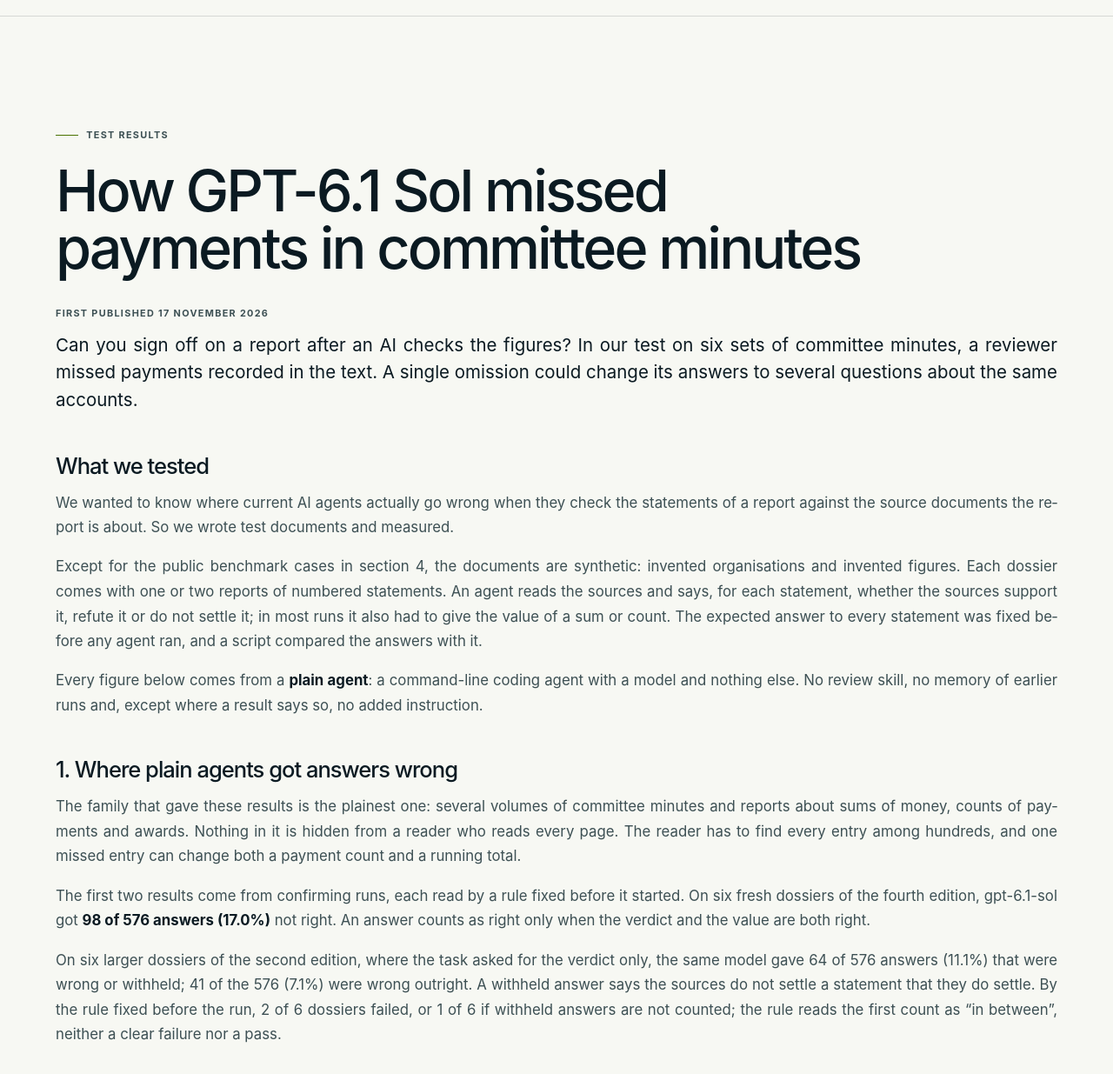
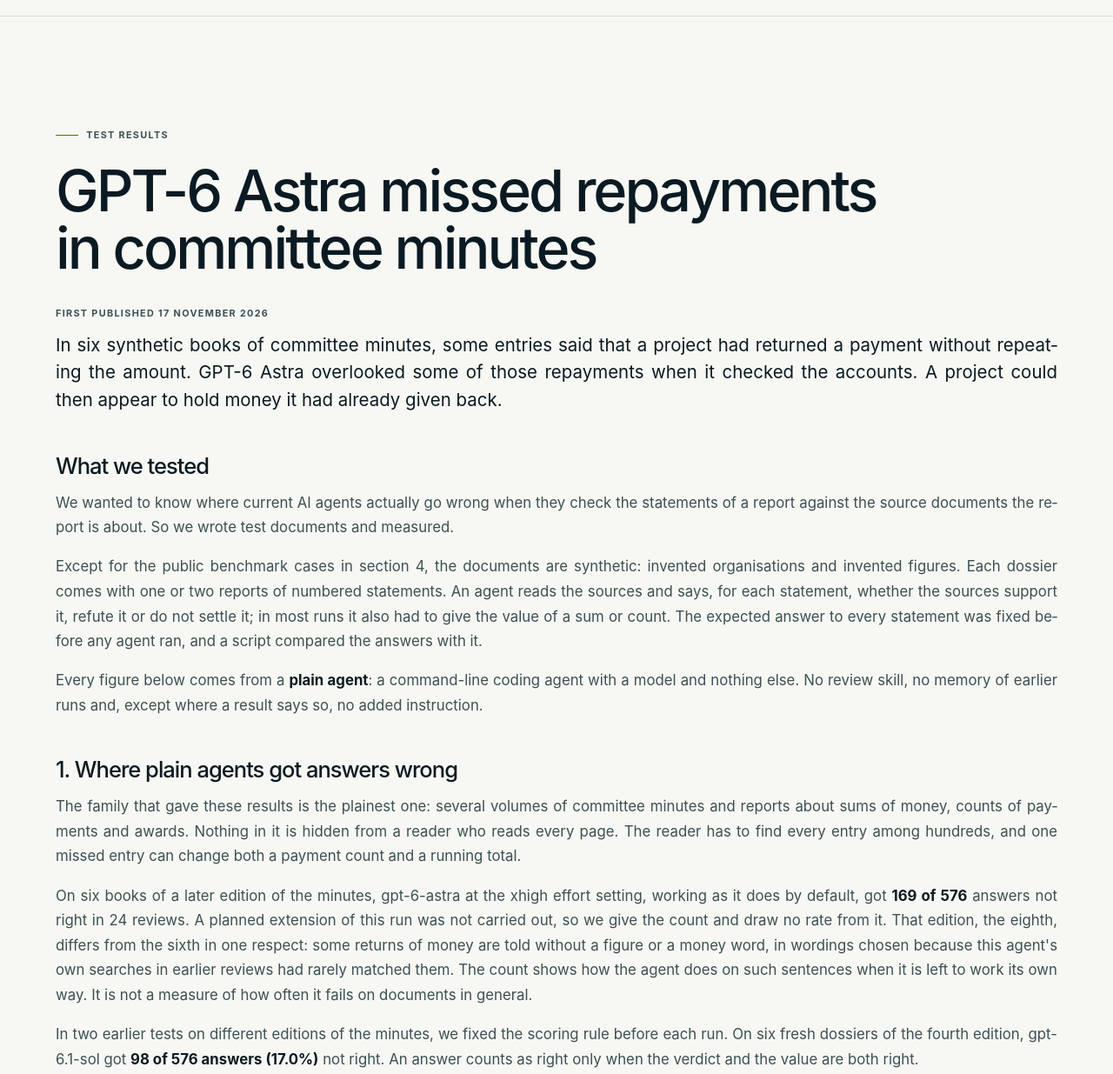
Before and after one commit to deep-proof/website, a plain HTML site: page docs/ai-agents-misread-long-documents.html in a window 1280 px wide. Shown: the part 65-1300 px from the top of the page at 87% size. Drawn offline with Linux system fonts and the light colour scheme.

Commit message:
Correct the payment study headline and link the Astra review scores

```diff
--- a/docs/ai-agents-misread-long-documents.html
+++ b/docs/ai-agents-misread-long-documents.html
@@ -3,8 +3,8 @@
   <head>
     <meta charset="UTF-8" />
     <meta name="viewport" content="width=device-width, initial-scale=1.0" />
-    <title>How GPT-6.1 Sol missed payments in committee minutes — Deep Proof</title>
-    <meta name="description" content="How a missed payment changed a report total, with scores from 24 AI reviews of committee minutes and a short test to try yourself." />
+    <title>GPT-6 Astra missed repayments in committee minutes — Deep Proof</title>
+    <meta name="description" content="GPT-6 Astra overlooked repayments recorded without an amount in synthetic committee minutes. See the review scores and how the missed entries affected the balances." />
     <meta name="theme-color" content="#f7f8f3" />
     <link rel="canonical" href="https://deepproof.ch/ai-agents-misread-long-documents.html" />
     <link rel="icon" href="favicon.svg" type="image/svg+xml" />
@@ -13,8 +13,8 @@
     <meta property="og:type" content="article" />
     <meta property="article:published_time" content="2026-11-17T15:04:29Z" />
     <meta property="og:site_name" content="Deep Proof" />
-    <meta property="og:title" content="How GPT-6.1 Sol missed payments in committee minutes — Deep Proof" />
-    <meta property="og:description" content="How a missed payment changed a report total, with scores from 24 AI reviews of committee minutes and a short test to try yourself." />
+    <meta property="og:title" content="GPT-6 Astra missed repayments in committee minutes — Deep Proof" />
+    <meta property="og:description" content="GPT-6 Astra overlooked repayments recorded without an amount in synthetic committee minutes. See the review scores and how the missed entries affected the balances." />
     <meta property="og:url" content="https://deepproof.ch/ai-agents-misread-long-documents.html" />
     <meta property="og:image" content="https://deepproof.ch/og-image.png" />
     <meta property="og:image:width" content="1200" />
@@ -69,11 +69,11 @@
     <main id="main-content" class="legal-content">
       <p class="eyebrow"><span></span> <b class="eyebrow-label" data-i18n="test_results">Test results</b></p>
       <p class="english-note" data-i18n="art_english_note">This article is available in English only. The navigation, the form and the privacy texts on this page are in your language.</p>
-<!-- ARTICLE:BEGIN sha256=c0aa34663af58863d6aef8af46491066c7a0bb9b5ec4d414f461be337c86256f -->
+<!-- ARTICLE:BEGIN sha256=b1629a49da05fa9766064a00ee9c18b1666d3cad25a517a099d37afa13fbe8c1 -->
 <article lang="en" class="article-copy">
-<h1>How GPT-6.1 Sol missed payments in committee minutes</h1>
+<h1>GPT-6 Astra missed repayments in committee minutes</h1>
 <p class="article-meta">First published 17 November 2026</p>
-<p class="lede">Can you sign off on a report after an AI checks the figures? In our test on six sets of committee minutes, a reviewer missed payments recorded in the text. A single omission could change its answers to several questions about the same accounts.</p>
+<p class="lede">In six synthetic books of committee minutes, some entries said that a project had returned a payment without repeating the amount. GPT-6 Astra overlooked some of those repayments when it checked the accounts. A project could then appear to hold money it had already given back.</p>
 
 <h2>What we tested</h2>
 <p>We wanted to know where current AI agents actually go wrong when they check the statements of a report against the source documents the report is about. So we wrote test documents and measured.</p>
@@ -82,7 +82,8 @@
 
 <h2>1. Where plain agents got answers wrong</h2>
 <p>The family that gave these results is the plainest one: several volumes of committee minutes and reports about sums of money, counts of payments and awards. Nothing in it is hidden from a reader who reads every page. The reader has to find every entry among hundreds, and one missed entry can change both a payment count and a running total.</p>
-<p>The first two results come from confirming runs, each read by a rule fixed before it started. On six fresh dossiers of the fourth edition, gpt-6.1-sol got <strong>98 of 576 answers (17.0%)</strong> not right. An answer counts as right only when the verdict and the value are both right.</p>
+<p><!--edition8-->On six books of a later edition of the minutes, gpt-6-astra at the xhigh effort setting, working as it does by default, got <strong>169 of 576</strong> answers not right in 24 reviews. A planned extension of this run was not carried out, so we give the count and draw no rate from it.<!--/edition8--> That edition, the eighth, differs from the sixth in one respect: some returns of money are told without a figure or a money word, in wordings chosen because this agent's own searches in earlier reviews had rarely matched them. The count shows how the agent does on such sentences when it is left to work its own way. It is not a measure of how often it fails on documents in general.</p>
+<p>In two earlier tests on different editions of the minutes, we fixed the scoring rule before each run. On six fresh dossiers of the fourth edition, gpt-6.1-sol got <strong>98 of 576 answers (17.0%)</strong> not right. An answer counts as right only when the verdict and the value are both right.</p>
 <p>On six larger dossiers of the second edition, where the task asked for the verdict only, the same model gave 64 of 576 answers (11.1%) that were wrong or withheld; 41 of the 576 (7.1%) were wrong outright. A withheld answer says the sources do not settle a statement that they do settle. By the rule fixed before the run, 2 of 6 dossiers failed, or 1 of 6 if withheld answers are not counted; the rule reads the first count as &ldquo;in between&rdquo;, neither a clear failure nor a pass.</p>
 <figure class="chart" id="chart-answers-split">
 <svg class="chart-plot" width="100%" height="28" role="img" aria-labelledby="chart-answers-split-title chart-answers-split-desc" fill="currentColor">
@@ -116,7 +117,6 @@ Right: 512 of 576
 </figure>
 <p>On the same six dossiers, when the task also asked for the value and for quotes of the passages behind it, 520 of 576 verdicts (90.3%) were right; the others were wrong or withheld. This was a first measurement with no bar set beforehand.</p>
 <p>On two dossiers of the fifth edition, gpt-6.1-sol gave 20 of 192 answers (10.4%) not right and gpt-6-astra gave 12 of 192 (6.2%), both at medium effort. This was a small scout.</p>
-<p><!--edition8-->On six books of a later edition of the minutes, gpt-6-astra at the xhigh effort setting, working as it does by default, got <strong>169 of 576</strong> answers not right in 24 reviews. A planned extension of this run was not carried out, so we give the count and draw no rate from it.<!--/edition8--> That edition, the eighth, differs from the sixth in one respect: some returns of money are told without a figure or a money word, in wordings chosen because this agent's own searches in earlier reviews had rarely matched them. The count shows how the agent does on such sentences when it is left to work its own way. It is not a measure of how often it fails on documents in general.</p>
 <p>On two dense books of the sixth edition, gpt-6-astra at the xhigh effort setting got 8 of 192 answers (4.2%) not right. This was a scout. The books, editions and models differ between these results, so the figures of this section cannot be compared with one another as rates of one model.</p>
 <p>In the reviews we examined, the agents did not read these books from start to finish. They searched for the paragraphs that mention money, printed those and built a ledger from them, often with a small program. Where an answer that was not right was traced, it mostly went back to an entry that never reached the agent's ledger: its search or its program had passed the entry over, or the agent program had cut it out of a long output. One ledger serves every statement of a report, so the errors came in blocks: some reviews were flawless and a few held most of the errors.</p>
 
@@ -290,8 +290,9 @@ Not cut: 347 of 520
 <p>The models are the ones available when the tests were run, at the settings named in each result.</p>
 
 <h2>Check the figures yourself</h2>
+<p>The <a href="testing-data/astra-comparison/reviews.csv">scores for the six books of minutes</a> give one row per review. Select the rows labelled <code>gpt-6-astra</code> to check the repayment experiment.</p>
 <p>The <a href="testing-data/long-document-reviews/study-results.csv">survey results by study and model</a> cover the minutes, traps, scheduling tests and benchmark comparison. The unit column tells you whether a row counts answers, dossiers or tool outputs, or gives a comparison score.</p>
-<p>Download the <a href="testing-data/long-document-reviews/review-counts.csv">review counts for the confirming run</a>. Each row gives one review’s results. Add the answers with a wrong verdict or value, including withheld and unanswered statements, to reconstruct the headline count.</p>
+<p>Download the <a href="testing-data/long-document-reviews/review-counts.csv">review counts for the fourth-edition test</a>. Each row gives one review’s results. Add the answers with a wrong verdict or value, including withheld and unanswered statements, to reconstruct that test’s combined verdict-and-value count.</p>
 <p>For a short trial with your own reviewer, give it only the <a href="testing-data/long-document-reviews/blind-input.txt">committee minutes and review prompt</a>. Save the answer before opening the <a href="testing-data/long-document-reviews/reproduce.txt">scoring and repeat instructions</a>. The full report below explains how the original books were scored and why several wrong answers could trace back to one payment.</p>
 </article>
 <!-- ARTICLE:END -->
```
Also changed, not shown: docs/articles.html (+1 -1 lines).
